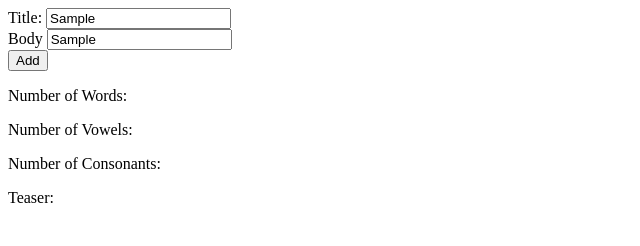
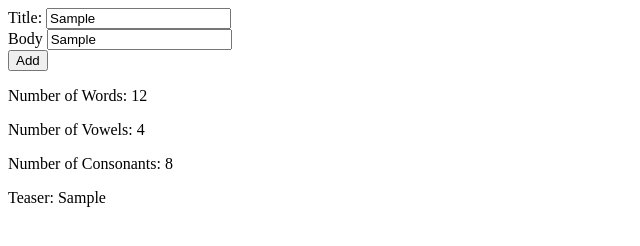
Before and after one commit to fc-dogan/journal-practice, a plain HTML site: page index.html in a window 1280 px wide. Both pictures are taken after typing "Sample", "Sample" into the empty fields and a click on the button "Add". Shown: the full height of the page, 0-640 px from the left. Drawn offline with nearby package versions, Linux system fonts and the light colour scheme.

Commit message:
make function for journal

```diff
--- a/js/scripts.js
+++ b/js/scripts.js
@@ -5,10 +5,8 @@
   this.consonant = 0,
   this.word = 0,
   this.totalWords = "",
-  this.teaser = "",
-  this.firstSentence = ""
+  this.teaser = ""
 }
-
 
 Journal.prototype.combineWords = function() {
   this.totalWords = this.title.concat(this.body);
@@ -31,20 +29,17 @@
   }
 }
 
-
-
 Journal.prototype.getTeaser = function() {
   this.teaser = this.body.split(".");
   var firstSentence = this.teaser[0];
   var splitFirstSentence = firstSentence.split(" ");
   if (splitFirstSentence.length >= 8) {
     this.splitFirstSentence = splitFirstSentence.slice(0, 8).join(" ");
-    this.splitFirstSentence;
+    this.teaser = this.splitFirstSentence;
   }else {
-    this.firstSentence = this.teaser[0];
+    this.teaser = this.teaser[0];
   }
 }
-
 
 
 $(document).ready(function () {
@@ -58,6 +53,10 @@
     entry.countCharacters();
     entry.getTeaser();
     console.log(entry);
-    //console.log(combine);
+
+    $(".numberOfWords").html(entry.word);
+    $(".numberOfVowels").html(entry.vowel);
+    $(".numberOfConsonants").html(entry.consonant);
+    $(".teaser").html(entry.teaser);
   });
 });
```
Also changed, not shown: index.html (line endings or trailing spaces).
